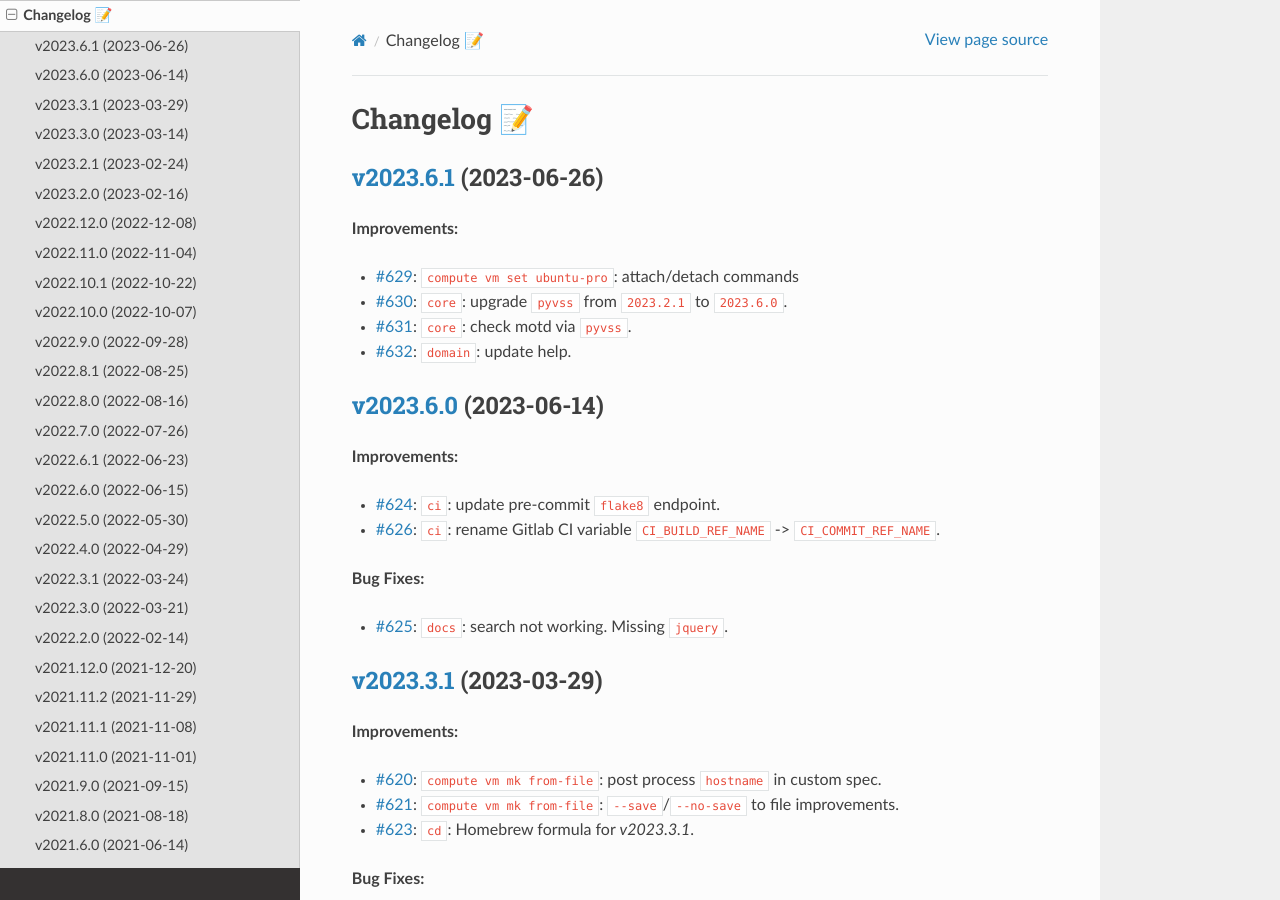
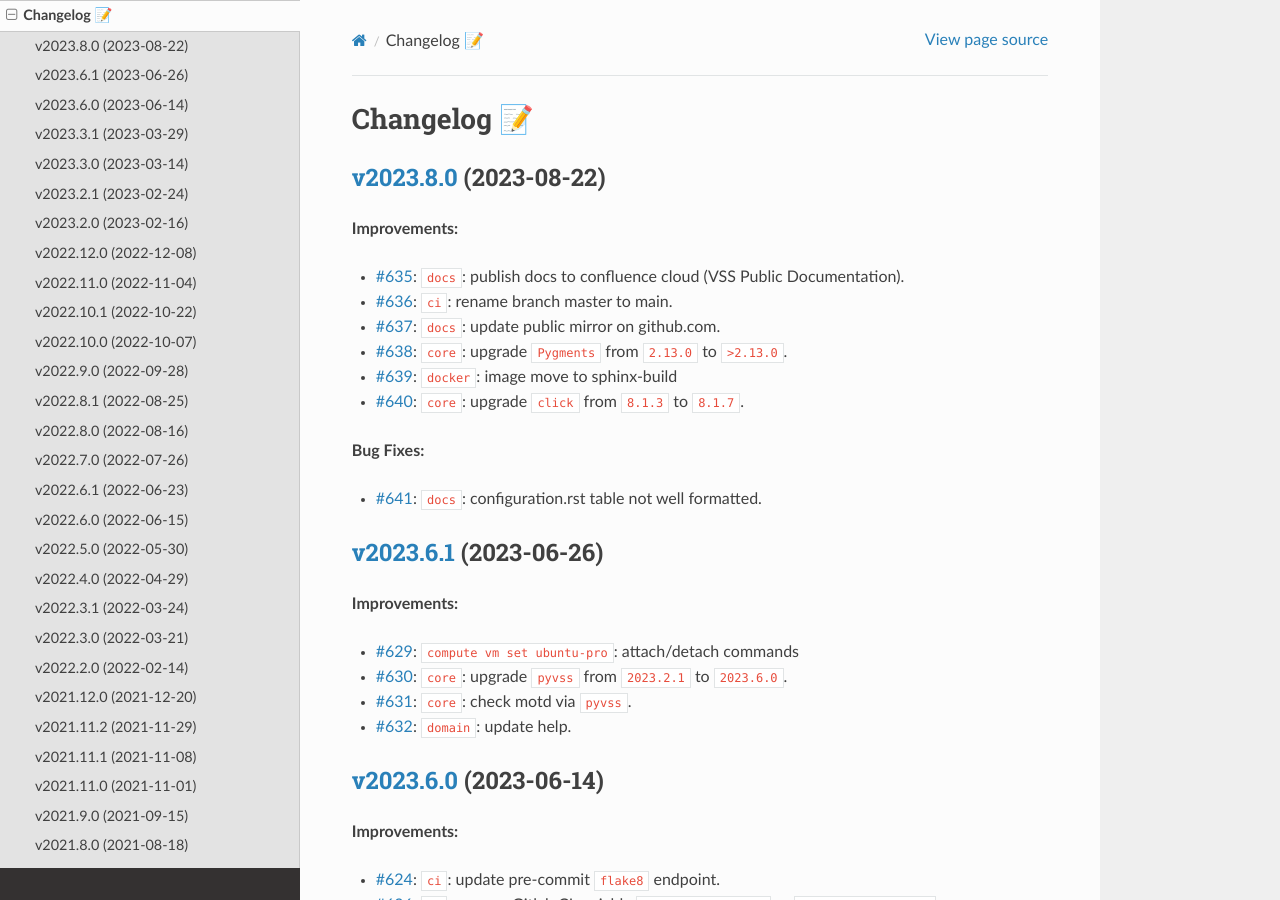
Before and after one commit to EIS-ITS/vss-cli, a Sphinx documentation site: the page built from docs/changelog.rst, in a window 1280 px wide and 900 px high. Built offline with Sphinx 7.4.7 and the Read the Docs theme 2.0.0, drawn with Linux system fonts in a browser that asks for light colours; the version number could not be read and is left out.

Commit message:
Issue #642: 🎉Version release v2023.8.0 - fixes #642

```diff
--- a/docs/changelog.rst
+++ b/docs/changelog.rst
@@ -1,6 +1,21 @@
 Changelog 📝
 ============
 
+`v2023.8.0 <https://gitlab-ee.eis.utoronto.ca/vss/vss-cli/tags/v2023.8.0>`_ (2023-08-22)
+------------------------------------------------------------------------------------------
+
+**Improvements:**
+
+- `#635 <https://gitlab-ee.eis.utoronto.ca/vss/vss-cli/issues/635>`_: ``docs``: publish docs to confluence cloud (VSS Public Documentation).
+- `#636 <https://gitlab-ee.eis.utoronto.ca/vss/vss-cli/issues/636>`_: ``ci``: rename branch master to main.
+- `#637 <https://gitlab-ee.eis.utoronto.ca/vss/vss-cli/issues/637>`_: ``docs``: update public mirror on github.com.
+- `#638 <https://gitlab-ee.eis.utoronto.ca/vss/vss-cli/issues/638>`_: ``core``: upgrade ``Pygments`` from ``2.13.0`` to ``>2.13.0``.
+- `#639 <https://gitlab-ee.eis.utoronto.ca/vss/vss-cli/issues/639>`_: ``docker``:  image move to sphinx-build
+- `#640 <https://gitlab-ee.eis.utoronto.ca/vss/vss-cli/issues/640>`_: ``core``: upgrade ``click`` from ``8.1.3`` to ``8.1.7``.
+
+**Bug Fixes:**
+
+- `#641 <https://gitlab-ee.eis.utoronto.ca/vss/vss-cli/issues/641>`_: ``docs``: configuration.rst table not well formatted.
 
 `v2023.6.1 <https://gitlab-ee.eis.utoronto.ca/vss/vss-cli/tags/v2023.6.1>`_ (2023-06-26)
 ------------------------------------------------------------------------------------------
```
Also changed, not shown: CHANGELOG.md (+15 -0 lines), .bumpversion.cfg, 7 other files.
